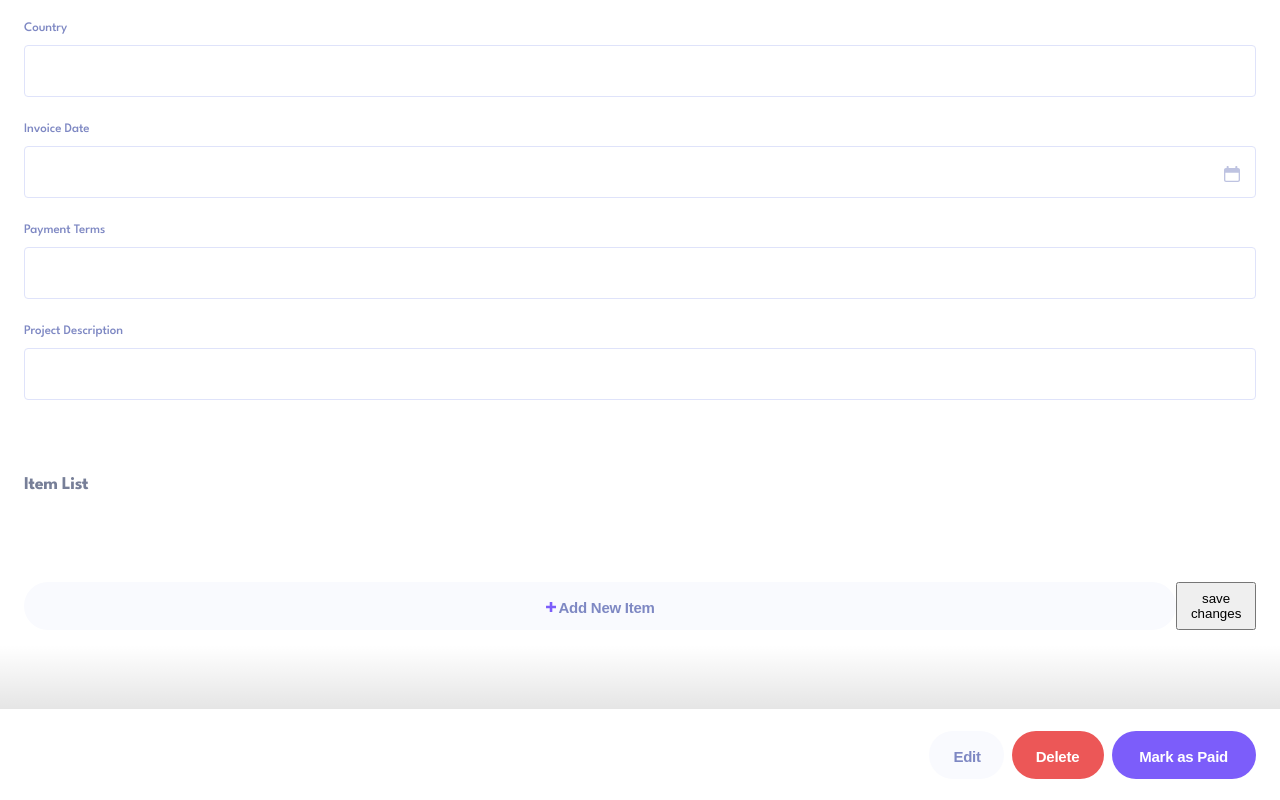
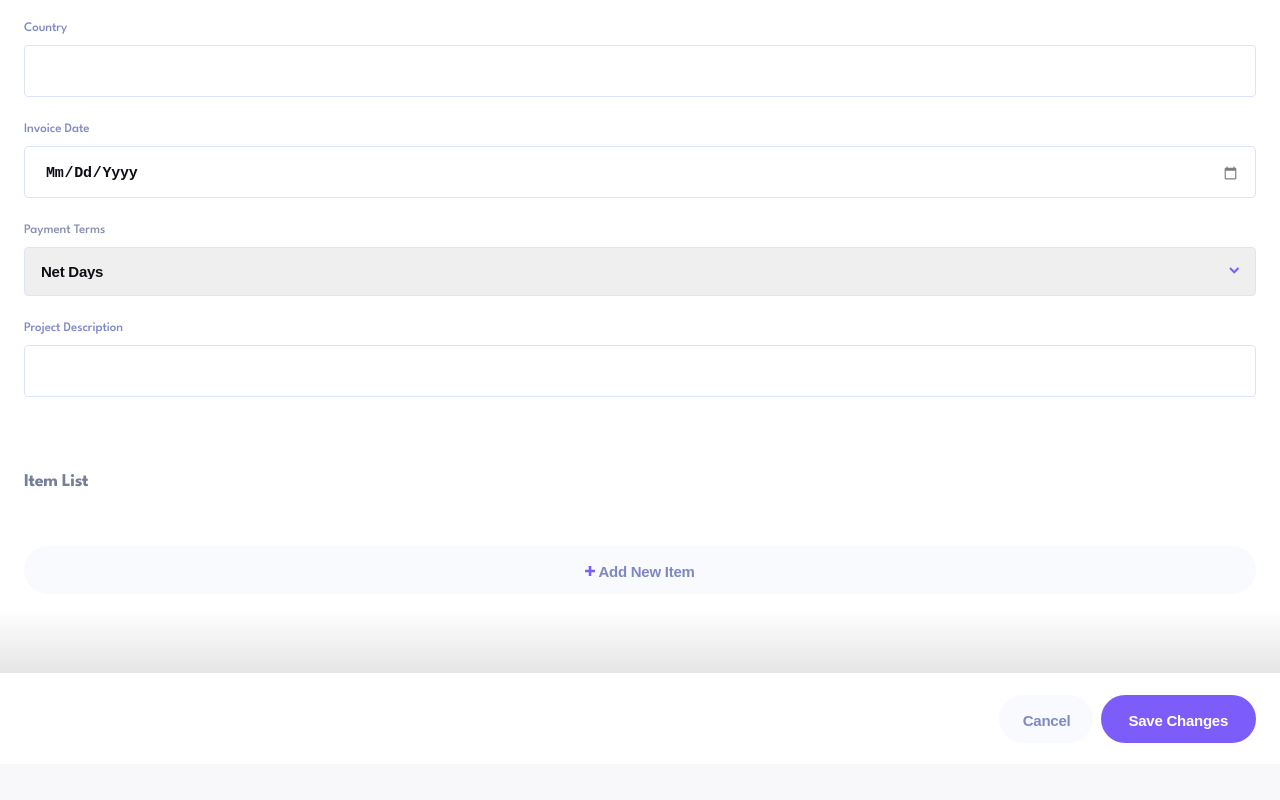
Before and after one commit to Nikkakko/invoice-app, a React (Vite) app: page /invoice/1/edit in a window 1280 px wide. Shown: the part 979-1779 px from the top of the page. After the commit the page ends 1743 px from the top, so only its background shows below. Built offline with nearby package versions, Linux system fonts and the light colour scheme.

Commit message:
added error handling, functionality for edit page

```diff
--- a/package.json
+++ b/package.json
@@ -10,9 +10,12 @@
   },
   "dependencies": {
     "@reduxjs/toolkit": "^1.9.3",
+    "@types/react-datepicker": "^4.10.0",
     "@types/styled-components": "^5.1.26",
     "moment": "^2.29.4",
     "react": "^18.2.0",
+    "react-calendar": "^4.2.1",
+    "react-datepicker": "^4.11.0",
     "react-dom": "^18.2.0",
     "react-hook-form": "^7.43.9",
     "react-redux": "^8.0.5",
--- /dev/null
+++ b/src/components/CustomCalendar.tsx
@@ -0,0 +1,80 @@
+import React, { useState } from 'react';
+import styled from 'styled-components';
+import Calendar from 'react-calendar';
+import 'react-calendar/dist/Calendar.css';
+
+const StyledCalendar = styled(Calendar)`
+  width: 300px;
+  border-radius: 4px;
+  border: 1px solid #ccc;
+  padding: 16px;
+`;
+
+const CalendarWrapper = styled.div`
+  position: relative;
+`;
+
+const CalendarIcon = styled.div`
+  position: absolute;
+  top: 50%;
+  right: 8px;
+  transform: translateY(-50%);
+  cursor: pointer;
+`;
+
+type CustomCalendarProps = {
+  value: any;
+};
+
+const CustomCalendar = ({ value }: CustomCalendarProps) => {
+  const [isOpen, setIsOpen] = useState(false);
+  const [selectedDate, setSelectedDate] = useState(new Date());
+
+  const toggleCalendar = () => setIsOpen(!isOpen);
+
+  const handleDateChange = (date: any) => {
+    setSelectedDate(date);
+    setIsOpen(false);
+  };
+
+  return (
+    <CalendarWrapper>
+      <StyledCalendar
+        value={value}
+        onChange={handleDateChange}
+        onClickDay={handleDateChange}
+        calendarType='US'
+        locale='en-US'
+        showNeighboringMonth={false}
+        tileDisabled={({ activeStartDate, date, view }) =>
+          view === 'month' && date.getDay() === 6
+        }
+        minDetail='month'
+        maxDetail='month'
+        prev2Label={null}
+        next2Label={null}
+        formatLongDate={(locale, date) =>
+          new Intl.DateTimeFormat(locale, {
+            month: 'short',
+            day: 'numeric',
+            year: 'numeric',
+          }).format(date)
+        }
+        formatShortWeekday={(locale, date) =>
+          new Intl.DateTimeFormat(locale, { weekday: 'short' }).format(date)
+        }
+        formatMonthYear={(locale, date) =>
+          new Intl.DateTimeFormat(locale, {
+            month: 'long',
+            year: 'numeric',
+          }).format(date)
+        }
+        showFixedNumberOfWeeks={true}
+        className={isOpen ? 'open' : ''}
+      />
+      <CalendarIcon onClick={toggleCalendar}>📅</CalendarIcon>
+    </CalendarWrapper>
+  );
+};
+
+export default CustomCalendar;
--- a/src/components/InputeField.tsx
+++ b/src/components/InputeField.tsx
@@ -6,17 +6,30 @@ interface InputFieldProps extends React.InputHTMLAttributes<HTMLInputElement> {
   label?: string;
   padding?: string;
   width?: string;
+  error?: string;
 }
 
 const InputField: FC<InputFieldProps> = forwardRef<
   HTMLInputElement,
   InputFieldProps
->(({ label, name, padding, width, ...rest }, ref) => {
+>(({ label, name, padding, width, error, ...rest }, ref) => {
   return (
     <FormGroup>
-      {label && <Label htmlFor={name}>{label}</Label>}
-      <Input ref={ref} name={name} {...rest} padding={padding} width={width} />
-      {name === 'invoiceDate' && <CalendarImg src={CalendarIcon} />}
+      {label && (
+        <Label htmlFor={name} error={error ? true : false}>
+          {label}
+          {error && <Error>{error}</Error>}
+        </Label>
+      )}
+      <Input
+        ref={ref}
+        name={name}
+        {...rest}
+        padding={padding}
+        width={width}
+        error={error ? error : undefined}
+      />
+      {/* {name === 'invoiceDate' && <CalendarImg src={CalendarIcon} />} */}
     </FormGroup>
   );
 });
@@ -33,15 +46,21 @@ const Input = styled.input<{
   padding?: string | undefined;
   width?: string | undefined;
   type?: string | undefined;
+  error?: string | undefined;
 }>`
-  color: ${({ theme }) => theme.colors.primary};
+  color: ${({ theme, name }) =>
+    name === 'total' ? theme.colors.secondary : theme.colors.primary};
   border-radius: 4px;
   background: ${({ name, theme }) =>
     name === 'total' ? 'none' : theme.colors.inputBG};
-  border: ${({ name, theme }) =>
-    name === 'total' ? 'none' : `1px solid ${theme.colors.inputBorder}`};
+  border: ${({ name, theme, error }) =>
+    name === 'total'
+      ? 'none'
+      : error
+      ? `1px solid #ec5757`
+      : `1px solid ${theme.colors.inputBorder}`};
 
-  padding: 18px 0px 15px 20px;
+  padding: ${({ padding }) => (padding ? padding : '18px 0px 15px 20px')};
   width: ${({ width }) => (width ? width : '100%')};
 
   /* FONTS */
@@ -64,9 +83,14 @@ const Input = styled.input<{
   cursor: ${({ readOnly }) => (readOnly ? 'not-allowed' : 'pointer')};
 
   //customize type date input
+  &::-webkit-calendar-picker-indicator {
+    position: absolute;
+    right: 16px;
+    opacity: 0.5;
+  }
 `;
 
-const Label = styled.label`
+const Label = styled.label<{ error?: boolean }>`
   font-weight: 500;
   font-size: 13px;
   line-height: 15px;
@@ -76,7 +100,23 @@ const Label = styled.label`
 
   /* 07 */
 
-  color: ${({ theme }) => theme.colors.paragraph};
+  color: ${({ theme, error }) => (error ? '#ec5757' : theme.colors.paragraph)};
+
+  display: flex;
+  justify-content: space-between;
+`;
+
+const Error = styled.span`
+  font-weight: 600;
+  font-size: 10px;
+  line-height: 15px;
+  /* identical to box height, or 150% */
+
+  letter-spacing: -0.208333px;
+
+  /* 08 */
+
+  color: #ec5757;
 `;
 
 const CalendarImg = styled.img`
--- /dev/null
+++ b/src/components/SelectField.tsx
@@ -0,0 +1,53 @@
+import { FC, forwardRef } from 'react';
+import styled from 'styled-components';
+import { UseFormRegister } from 'react-hook-form';
+
+interface SelectFieldProps {
+  label?: string;
+  name?: string | undefined;
+  error?: string | undefined;
+  value?: number | undefined;
+}
+
+const SelectField: FC<SelectFieldProps> = forwardRef<
+  HTMLSelectElement,
+  SelectFieldProps
+>(({ label, name, error, value }, ref) => {
+  return (
+    <SelectGroup>
+      {label && <label htmlFor={name}>{label}</label>}
+      <Select name={name} ref={ref}>
+        <Option value={value}>Next {value} days</Option>
+        <Option value={Number(1)}>Next {Number(1)} day</Option>
+        <Option value='3'>Next {Number(7)} days</Option>
+        <Option value='4'>Next {Number(14)} days</Option>
+        <Option value='5'>Next {Number(30)} days</Option>
+      </Select>
+      {error && <ErrorMessage>{error}</ErrorMessage>}
+    </SelectGroup>
+  );
+});
+
+const SelectGroup = styled.div``;
+const Select = styled.select`
+  border: 1px solid #ccc;
+  border-radius: 4px;
+  padding: 0.5rem;
+  font-size: 1rem;
+
+  &:focus {
+    outline: none;
+  }
+`;
+
+const Option = styled.option`
+  font-size: 1rem;
+`;
+
+const ErrorMessage = styled.span`
+  color: red;
+  font-size: 0.75rem;
+  margin-top: 0.25rem;
+`;
+
+export default SelectField;
--- a/src/components/index.ts
+++ b/src/components/index.ts
@@ -2,3 +2,5 @@ export { default as Header } from './Header';
 export { default as Invoices } from './Invoices';
 export { default as InvoiceCard } from './InvoiceCard';
 export { default as DetailClient } from './page/DetailClient';
+export { default as CustomCalendar } from './CustomCalendar';
+export { default as SelectField } from './SelectField';
--- a/src/layout/DetailLayout.tsx
+++ b/src/layout/DetailLayout.tsx
@@ -14,7 +14,6 @@ const DetailLayout = () => {
   const handleClick = () => {
     // navigate back
     navigate(-1);
-
     // reset isEditing
     dispatch(setisEditing(false));
   };
@@ -24,7 +23,7 @@ const DetailLayout = () => {
       <Main>
         <Outlet />
       </Main>
-      <DetailFooter />
+      {/* <DetailFooter /> */}
     </Container>
   );
 };
--- a/src/pages/InvoiceEdit.tsx
+++ b/src/pages/InvoiceEdit.tsx
@@ -7,20 +7,31 @@ import InputeField from '../components/InputeField';
 import {
   useForm,
   useFieldArray,
+  UseFormWatch,
   Controller,
-  useWatch,
-  Control,
 } from 'react-hook-form';
-import { IconDelete, IconPlus } from '../assets';
-import { addNewItem, updateInputs } from '../features/invoiceSlice';
+import { IconPlus } from '../assets';
+import {
+  addNewItem,
+  deleteItem,
+  setisEditing,
+  updateInputs,
+} from '../features/invoiceSlice';
 import { InputProps } from '../types/dbTypes';
+import DeleteIcon from '../svgs/DeleteIcon';
+import Calendar from 'react-calendar';
+import DatePicker from 'react-datepicker';
+import 'react-datepicker/dist/react-datepicker.css';
+import { SelectField } from '../components';
+import ArrowDown from '../svgs/ArrowDown';
+import DetailFooter from '../components/page/DetailFooter';
 
 interface InvoiceEditProps {}
 
 const InvoiceEdit: FC<InvoiceEditProps> = ({}) => {
   const dispatch = useAppDispatch();
   const { id } = useParams<{ id: string }>();
-  const { invoices } = useAppSelector(state => state.invoice);
+  const { invoices, isEditing } = useAppSelector(state => state.invoice);
   const currentInvoice = invoices.find(item => item.id === id);
 
   const { street, city, postCode, country } =
@@ -38,6 +49,7 @@ const InvoiceEdit: FC<InvoiceEditProps> = ({}) => {
     setValue,
     watch,
     control,
+
     getValues,
     formState: { errors },
   } = useForm<InputProps>({
@@ -67,26 +79,39 @@ const InvoiceEdit: FC<InvoiceEditProps> = ({}) => {
   });
 
   const onSubmit = (data: InputProps) => {
-    // dispatch(updateInputs({ id, item: data }));
-
-    console.log(data);
+    handleUpdateInput();
   };
 
-  useEffect(() => {}, []);
+  const calculateTotal = (index: number, watch: UseFormWatch<InputProps>) => {
+    const price = watch(`items.${index}.price`);
+    const quantity = watch(`items.${index}.quantity`);
+    const total = price * quantity;
+
+    if (isNaN(price * quantity)) {
+      return 0;
+    } else {
+      return total.toFixed(2);
+    }
+  };
 
   const handleAddItem = (id: string) => {
     dispatch(addNewItem(id));
-
     append({ name: '', quantity: 0, price: 0, total: 0 });
   };
 
-  console.log(currentInvoice?.items, 'items from redux');
+  const handleDeleteItem = (id: string, index: number) => {
+    dispatch(deleteItem({ id, index }));
+    remove(index);
+  };
 
-  const handleUpdateInput = () => {
+  function handleUpdateInput() {
     const data = getValues();
+    dispatch(updateInputs({ id, item: data }));
+  }
 
-    dispatch(updateInputs({ id, item: data }));
-  };
+  useEffect(() => {
+    dispatch(setisEditing(true));
+  }, []);
 
   return (
     <Container>
@@ -99,102 +124,141 @@ const InvoiceEdit: FC<InvoiceEditProps> = ({}) => {
       <BillForm>
         <SubTitle>Bill From</SubTitle>
         <InputeField
-          {...register('streetAddress', { required: true })}
+          {...register('streetAddress', {
+            required: "can't be empty",
+          })}
           label='Street Address'
           name='streetAddress'
+          error={errors.streetAddress?.message}
         />
         <CityCode>
           <InputeField
-            {...register('fromCity', { required: true })}
+            {...register('fromCity', { required: "can't be empty" })}
             label='City'
             name='fromCity'
+            error={errors.fromCity?.message}
           />
           <InputeField
-            {...register('postCode', { required: true })}
+            {...register('postCode', { required: "can't be empty" })}
             label='Post Code'
             name='postCode'
+            error={errors.postCode?.message}
           />
         </CityCode>
         <CountryCode>
           <InputeField
-            {...register('country', { required: true })}
+            {...register('country', { required: "can't be empty" })}
             label='Country'
             name='fromCountry'
+            error={errors.country?.message}
           />
         </CountryCode>
       </BillForm>
       <BillTo>
         <SubTitle>Bill To</SubTitle>
         <InputeField
-          {...register('clientName', { required: true })}
+          {...register('clientName', { required: "can't be empty" })}
           label='Client Name'
           name='clientName'
+          error={errors.clientName?.message}
         />
         <InputeField
-          {...register('clientEmail', { required: true })}
+          {...register('clientEmail', { required: "can't be empty" })}
           label='Client Email'
           name='clientEmail'
+          error={errors.clientEmail?.message}
         />
         <InputeField
-          {...register('clientStreetAddress', { required: true })}
+          {...register('clientStreetAddress', { required: "can't be empty" })}
           label='Street Address'
           name='clientStreetAddress'
+          error={errors.clientStreetAddress?.message}
         />
         <CityCode>
           <InputeField
-            {...register('clientCity', { required: true })}
+            {...register('clientCity', { required: "can't be empty" })}
             label='City'
             name='clientCity'
+            error={errors.clientCity?.message}
           />
           <InputeField
-            {...register('clientPostCode', { required: true })}
+            {...register('clientPostCode', { required: "can't be empty" })}
             label='Post Code'
             name='clientPostCode'
+            error={errors.clientPostCode?.message}
           />
         </CityCode>
         <CountryCode>
           <InputeField
-            {...register('clientCountry', { required: true })}
+            {...register('clientCountry', { required: "can't be empty" })}
             label='Country'
             name='clientCountry'
+            error={errors.clientCountry?.message}
           />
         </CountryCode>
         <InputeField
-          {...register('invoiceDate', { required: true })}
+          {...register('invoiceDate', {
+            required: "can't be empty",
+          })}
           label='Invoice Date'
           name='invoiceDate'
+          error={errors.invoiceDate?.message}
+          type='date'
         />
+
+        <SelectGroup>
+          <SelectLabel>Payment Terms</SelectLabel>
+          <Select
+            {...register('paymentTerms', {
+              required: "can't be empty",
+              valueAsNumber: true,
+            })}
+            name='paymentTerms'
+            defaultValue={currentInvoice?.paymentTerms}
+          >
+            <Option value={currentInvoice?.paymentTerms}>
+              Net {currentInvoice?.paymentTerms} Days
+            </Option>
+            <Option value='1'>Net 1 Day</Option>
+            <Option value='7'>Net 7 Day</Option>
+            <Option value='14'>Net 14 Day</Option>
+            <Option value='30'>Net 30 Day</Option>
+          </Select>
+          <ArrowDown />
+          {errors.paymentTerms?.message && (
+            <span>{errors.paymentTerms?.message}</span>
+          )}
+        </SelectGroup>
         <InputeField
-          {...register('paymentTerms', { required: true })}
-          label='Payment Terms'
-          name='paymentDue'
-        />
-        <InputeField
-          {...register('projectDescription', { required: true })}
+          {...register('projectDescription', { required: "can't be empty" })}
           label='Project Description'
           name='projectDescription'
+          error={errors.projectDescription?.message}
         />
       </BillTo>
 
       <ItemList>
         <ListTitle>Item List</ListTitle>
-        <Item>
         {fields?.map((item, index) => (
-            <ItemWrapper key={index}>
+          <Item key={index}>
             <InputeField
-                {...register(`items.${index}.name`, { required: true })}
+              {...register(`items.${index}.name`, {
+                required: "can't be empty",
+              })}
               label='Item Name'
               name={`items.${index}.name`}
             />
 
+            <ItemWrapper>
               <InputeField
                 {...register(`items.${index}.quantity`, {
                   required: true,
                   valueAsNumber: true,
                 })}
-                label='Quantity'
+                label='Qty.'
                 name={`items.${index}.quantity`}
                 type='number'
+                width='64px'
               />
 
               <InputeField
@@ -205,35 +269,41 @@ const InvoiceEdit: FC<InvoiceEditProps> = ({}) => {
                 label='Price'
                 name={`items.${index}.price`}
                 type='number'
+                width='100px'
               />
 
-              <PriceBox>
-                <TotalValue>Total</TotalValue>
-                <TotalPrice>
-                  {
-                    // check if is Nan
-                    isNaN(
-                      watch(`items.${index}.price`) *
-                        watch(`items.${index}.quantity`)
-                    )
-                      ? 0
-                      : watch(`items.${index}.price`) *
-                        watch(`items.${index}.quantity`)
+              <InputeField
+                {...register(`items.${index}.total`, {
+                  required: true,
+                  valueAsNumber: true,
+                })}
+                label='Total'
+                name='total'
+                type='number'
+                value={calculateTotal(index, watch)}
+                disabled
+                width='100px'
+              />
+              <DeleteIcon
+                onClick={() =>
+                  handleDeleteItem(currentInvoice?.id || '', index)
                 }
-                </TotalPrice>
-              </PriceBox>
+              />
             </ItemWrapper>
+          </Item>
         ))}
-        </Item>
       </ItemList>
       <AddneItem>
         <AddneItemBtn onClick={() => handleAddItem(currentInvoice?.id || '')}>
           <img src={IconPlus} alt='' />
           Add New Item
         </AddneItemBtn>
-        <button onClick={handleUpdateInput}>save changes</button>
       </AddneItem>
       <GrayContainer />
+      <DetailFooter
+      onSubmit={handleSubmit(onSubmit)}
+
+      />
     </Container>
   );
 };
@@ -244,34 +314,11 @@ const Container = styled.div`
   margin-top: 26px;
 `;
 
-const PriceBox = styled.div`
-  display: flex;
-  flex-direction: column;
-  gap: 9px;
-  margin-left: 0;
-`;
-
-const TotalValue = styled(SmallHeadingVariant)`
-  color: ${({ theme }) => theme.colors.secondary};
-`;
-
-const TotalPrice = styled.div`
-  display: flex;
-  align-items: center;
-  padding: 18px 0px 15px 0px;
-`;
-const TotalText = styled.span`
-  font-style: normal;
-  font-weight: 500;
-  font-size: 13px;
-  line-height: 15px;
-  /* identical to box height, or 115% */
-
-  letter-spacing: -0.1px;
-
-  /* 07 */
-
-  color: ${({ theme }) => theme.colors.paragraph};
+const StyledCalendar = styled(Calendar)`
+  width: 300px;
+  border-radius: 4px;
+  border: 1px solid #ccc;
+  padding: 16px;
 `;
 
 const GrayContainer = styled.div`
@@ -306,7 +353,6 @@ const Title = styled.h1`
 const SubTitle = styled(SmallHeadingVariant)`
   color: #7c5dfa;
   margin-bottom: 24px;
-  /* width: 100%; */
 `;
 
 const ListTitle = styled.h2`
@@ -367,7 +413,9 @@ const Item = styled.div`
 const ItemWrapper = styled.div`
   display: flex;
   align-items: center;
+  //gap not last child
   gap: 16px;
+
   margin-top: 25px;
 
   // select img and align it to flex end
@@ -409,7 +457,70 @@ const AddneItemBtn = styled.button`
   }
 `;
 
-const DeleteImg = styled.img`
-  cursor: pointer;
+const SelectGroup = styled.div`
+  display: flex;
+  flex-direction: column;
+  gap: 9px;
+
+  width: 100%;
+  position: relative;
+
+  svg {
+    position: absolute;
+    right: 16px;
+    top: 60%;
+  }
 `;
+
+const SelectLabel = styled.label`
+  font-style: normal;
+  font-weight: 500;
+  font-size: 13px;
+  line-height: 15px;
+  /* identical to box height, or 115% */
+
+  letter-spacing: -0.1px;
+
+  /* 07 */
+
+  color: ${({ theme }) => theme.colors.secondary};
+`;
+
+const Select = styled.select<{
+  name: string;
+  error?: boolean;
+}>`
+  width: 100%;
+  padding: 16px;
+
+  border: ${({ name, theme, error }) =>
+    name === 'total'
+      ? 'none'
+      : error
+      ? `1px solid #ec5757`
+      : `1px solid ${theme.colors.inputBorder}`};
+
+  //remove arrow
+  -webkit-appearance: none;
+
+  border-radius: 4px;
+
+  &:focus {
+    outline: none;
+  }
+
+  font-weight: 700;
+  font-size: 15px;
+  line-height: 15px;
+  /* identical to box height, or 100% */
+
+  letter-spacing: -0.25px;
+
+  /* 08 */
+
+  color: ${({ theme }) => theme.colors.primary};
+`;
+
+const Option = styled.option``;
+
 export default InvoiceEdit;
--- /dev/null
+++ b/src/svgs/DeleteIcon.tsx
@@ -0,0 +1,37 @@
+import { FC } from 'react';
+import styled from 'styled-components';
+
+interface DeleteIconProps {
+  onClick: () => void;
+  fill?: string;
+}
+
+const DeleteIcon: FC<DeleteIconProps> = ({ onClick, fill }) => {
+  return (
+    <Svg
+      width='13'
+      height='16'
+      xmlns='http://www.w3.org/2000/svg'
+      onClick={onClick}
+    >
+      <path
+        d='M11.583 3.556v10.666c0 .982-.795 1.778-1.777 1.778H2.694a1.777 1.777 0 01-1.777-1.778V3.556h10.666zM8.473 0l.888.889h3.111v1.778H.028V.889h3.11L4.029 0h4.444z'
+        fill={fill ? fill : '#888EB0'}
+        fillRule='nonzero'
+      />
+    </Svg>
+  );
+};
+
+const Svg = styled.svg`
+  cursor: pointer;
+  &:hover {
+    path {
+      fill: #ec5757;
+      transition: all 0.2s ease-in-out;
+      transform: scale(1.1);
+    }
+  }
+`;
+
+export default DeleteIcon;
```
Also changed, not shown: src/components/page/DetailFooter.tsx (+11 -2 lines), src/features/invoiceSlice.ts (+17 -7 lines), 1 other file (tests, documents, lock files or other folders). Lines whose indentation alone changed are shown as unchanged.
